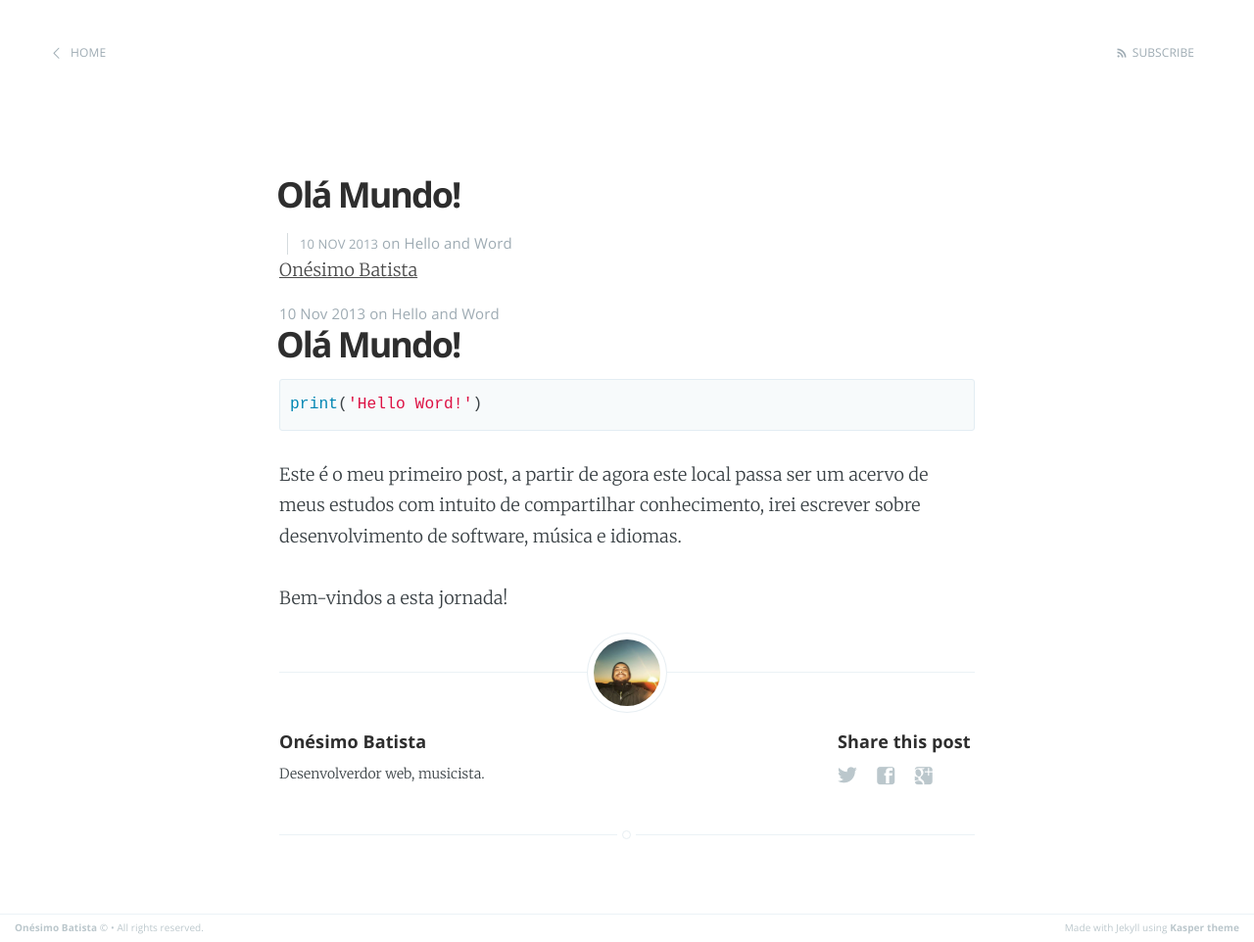
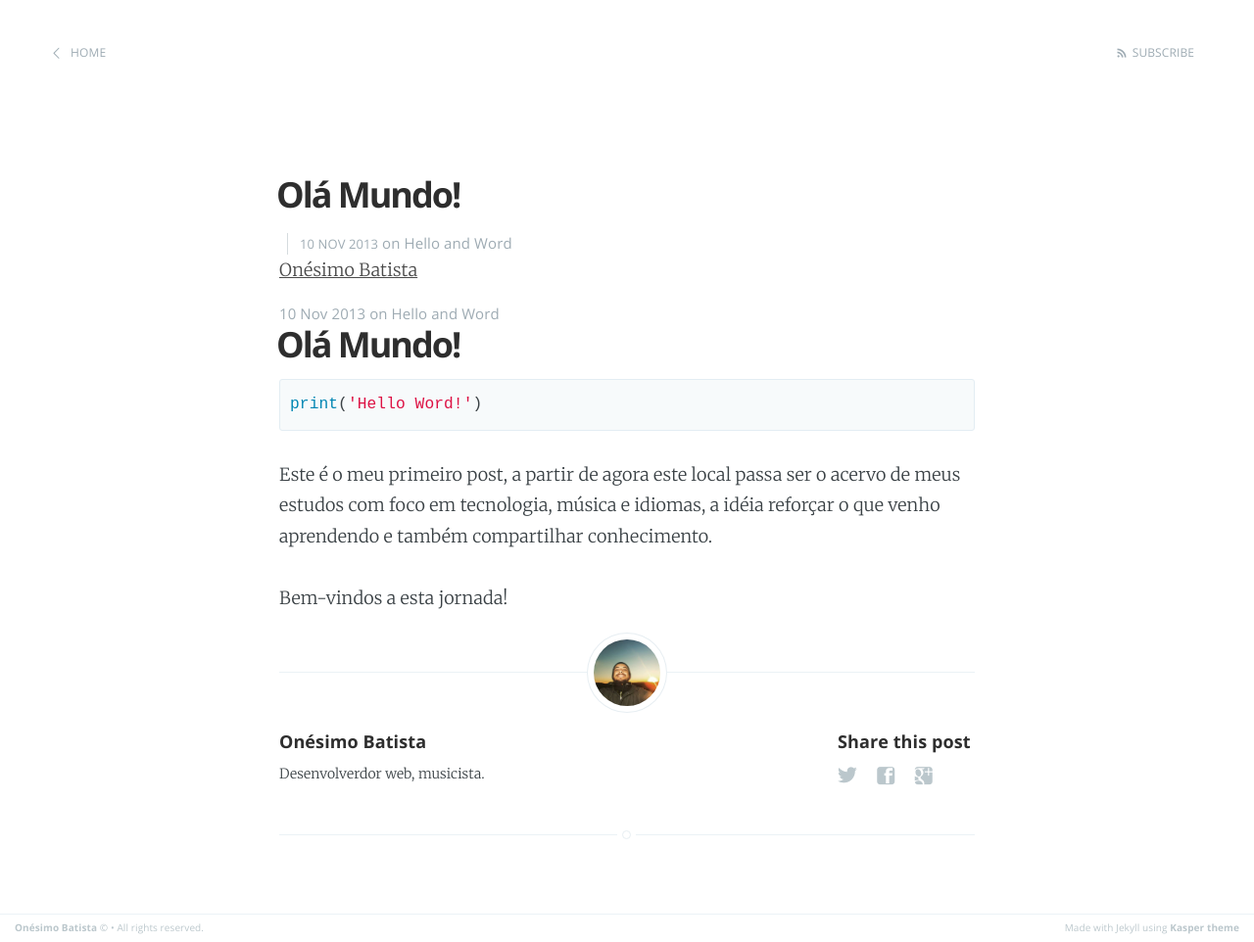
Before and after one commit to onesimo/blog, a Jekyll site: the page built from _posts/2017-10-27-ola-mundo.markdown, in a window 1280 px wide. Shown: the whole page at 98% size. Built offline with Jekyll 4.4.1, drawn with Linux system fonts in a browser that asks for light colours.

Commit message:
Update 2017-10-27-ola-mundo.markdown

```diff
--- a/_posts/2017-10-27-ola-mundo.markdown
+++ b/_posts/2017-10-27-ola-mundo.markdown
@@ -9,6 +9,6 @@ categories: Hello Word
 {% highlight ruby %}
 print('Hello Word!')
 {% endhighlight %}
-Este é o meu primeiro post, a partir de agora este local passa ser um acervo de meus estudos com intuito de compartilhar conhecimento, irei escrever sobre desenvolvimento de software, música e idiomas.
+Este é o meu primeiro post, a partir de agora este local passa ser o acervo de meus estudos com foco em tecnologia, música e idiomas, a idéia reforçar o que venho aprendendo e também compartilhar conhecimento.
 
 Bem-vindos a esta jornada!
```
